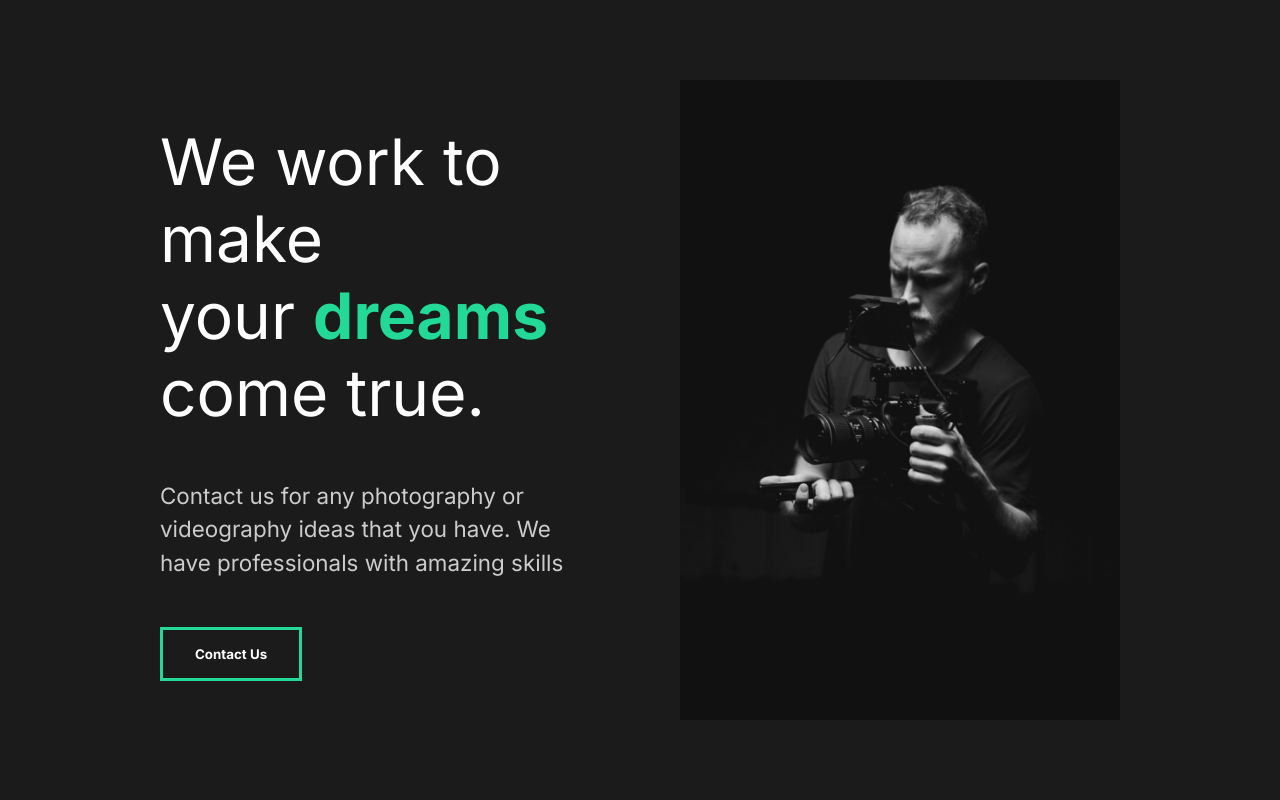
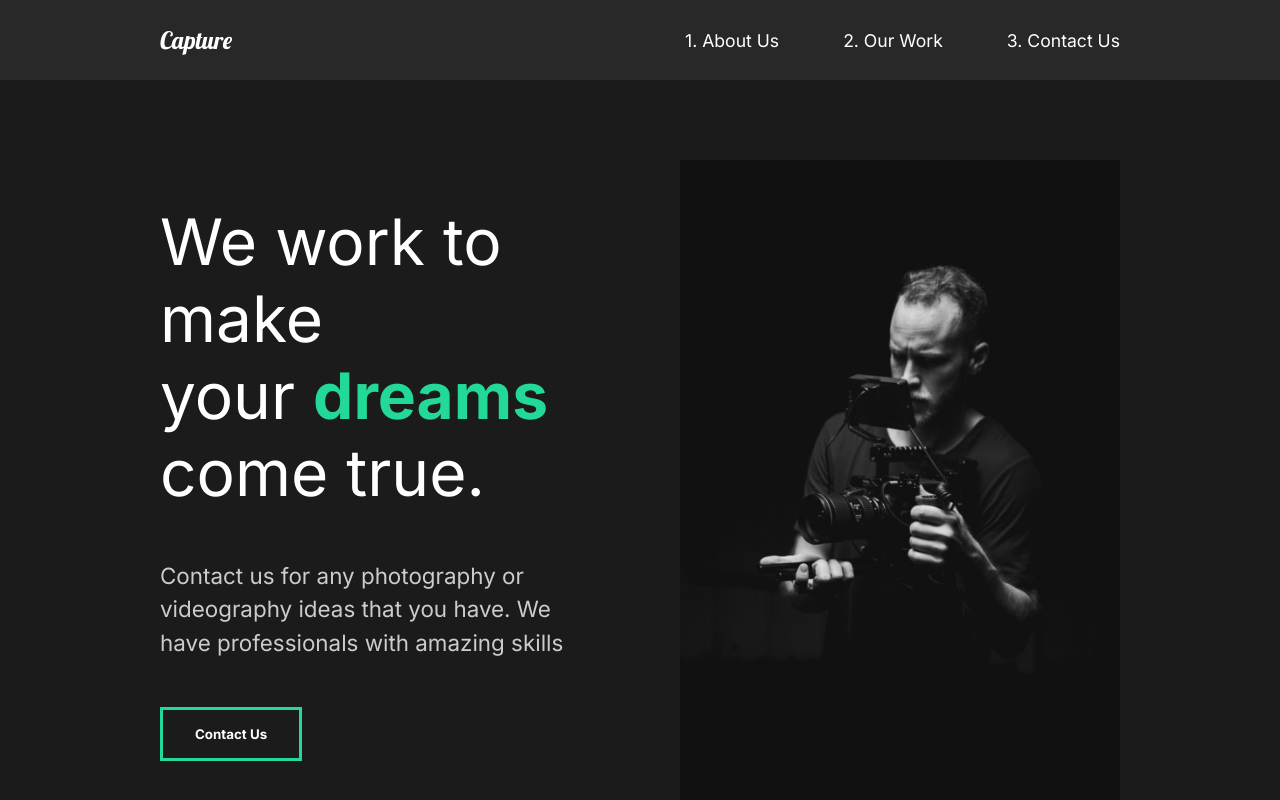
Before and after one commit to rand-singh/react-portfolio-starter, a React (Create React App) app: page / in a window 1280 px wide. Shown: the top 800 px of the page. Built offline with nearby package versions, Linux system fonts and the light colour scheme.

Commit message:
Create nav component and added styles

```diff
--- a/src/App.js
+++ b/src/App.js
@@ -5,11 +5,13 @@
 
 // Import Pages
 import AboutUs from './pages/AboutUs'
+import Nav from './components/Nav'
 
 function App() {
   	return (
     	<div className="app">
 			<GlobalStyle />
+			<Nav />
       		<AboutUs />
     	</div>
   	);
--- a/src/components/AboutSection.js
+++ b/src/components/AboutSection.js
@@ -2,7 +2,6 @@
 import home1 from '../img/home1.png'
 
 // Styled
-import styled from 'styled-components';
 import { About, Description, Hide, Image } from '../styles'
 
 function AboutSection() {
--- a/src/components/FaqSection.js
+++ b/src/components/FaqSection.js
@@ -2,7 +2,7 @@
 
 // Styled
 import styled from 'styled-components';
-import { About, Description, Image } from '../styles'
+import { About } from '../styles'
 
 function FaqSection() {
     return (
--- /dev/null
+++ b/src/components/Nav.js
@@ -0,0 +1,54 @@
+import React from 'react'
+import styled from 'styled-components'
+
+function Nav() {
+    return (
+        <StyledNav>
+            <h1><a href="#" id="logo">Capture</a></h1>
+            <ul>
+                <li>
+                    <a href="#">1. About Us</a>
+                </li>
+                <li>
+                    <a href="#">2. Our Work</a>
+                </li>
+                <li>
+                    <a href="#">3. Contact Us</a>
+                </li>
+            </ul>
+        </StyledNav>
+    )
+}
+
+const StyledNav = styled.nav`
+    min-height: 10vh;
+    display: flex;
+    margin: auto;
+    justify-content: space-between;
+    align-items: center;
+    padding: 1rem 10rem;
+    background-color: #282828;
+
+    #logo {
+        font-size: 1.5rem;
+        font-family: 'Lobster', cursive;
+        font-weight: lighter;
+    }
+
+    a {
+        color: white;
+        text-decoration: none;
+    }
+
+    ul {
+        display: flex;
+        list-style: none;
+
+        li {
+            padding-left: 4rem;
+            position: relative;
+        }
+    }
+`
+
+export default Nav
```
